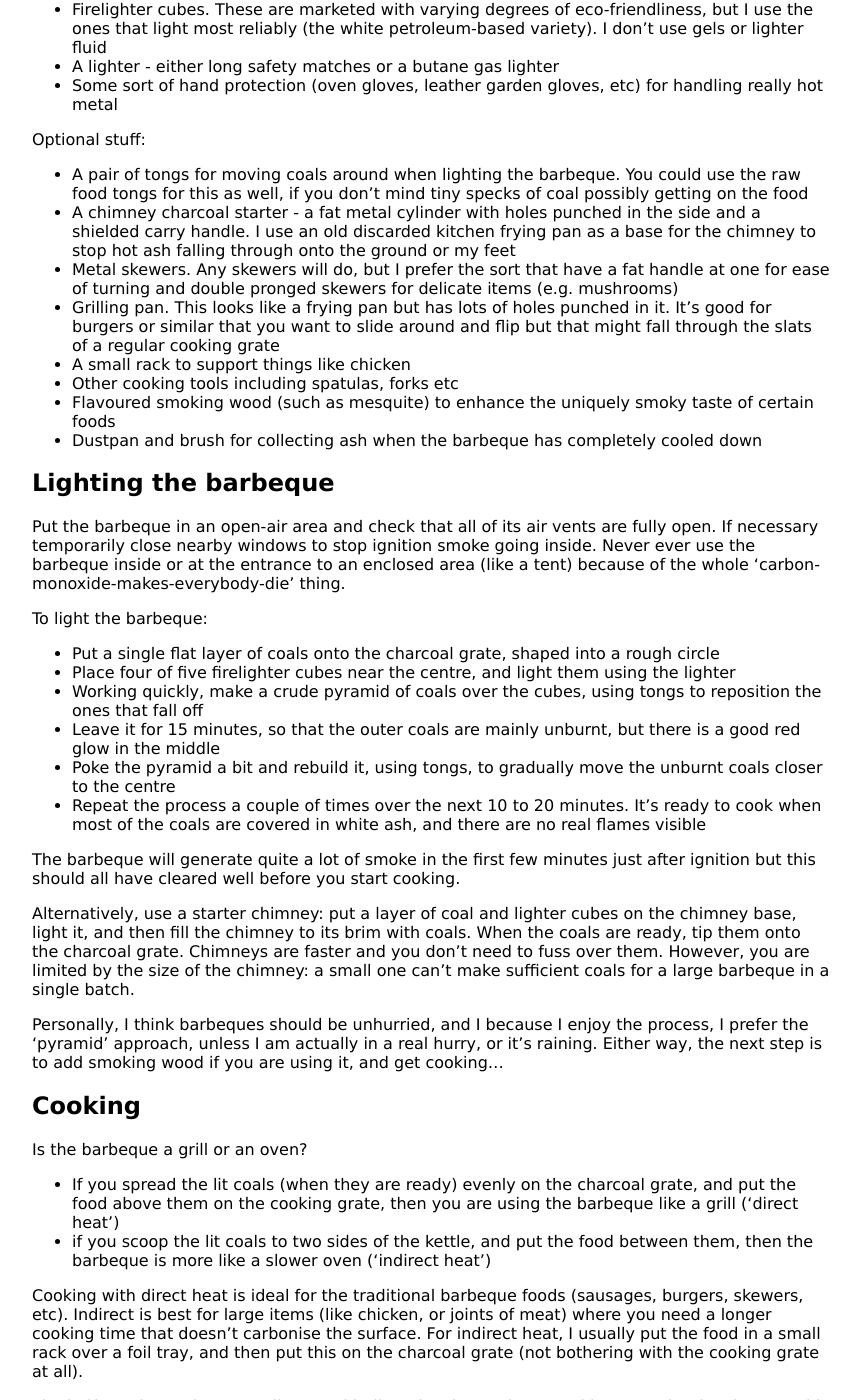
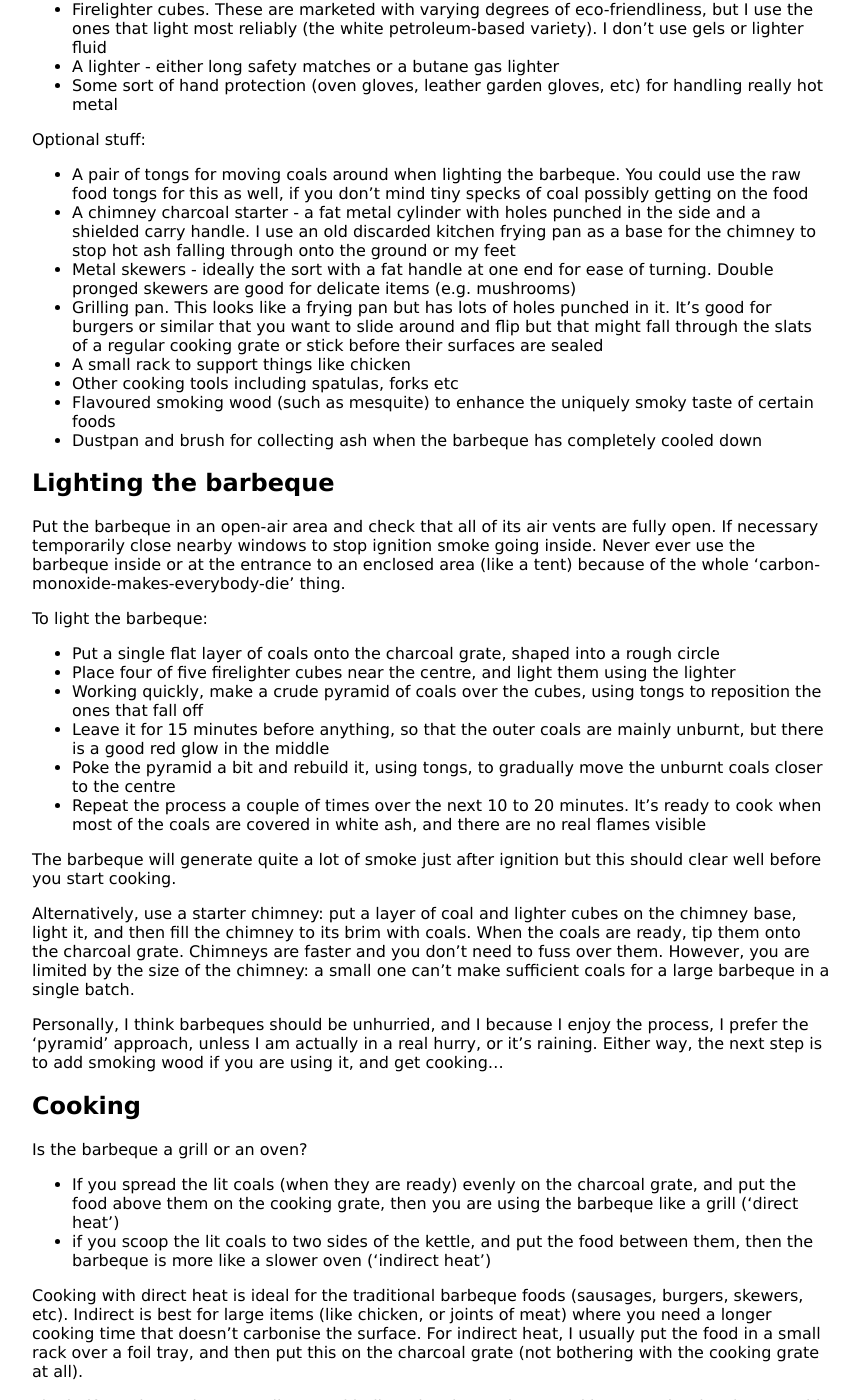
Before and after one commit to KineticLensman/KineticLensman.github.io, a Jekyll site: the page built from _posts/2018-08-12-barbecue-part1.md, in a window 1280 px wide and 1400 px high, scrolled down 586 px. Shown: the whole window, without its empty margins (208-1068 px from the left). Built offline with Jekyll 4.4.1, drawn with Linux system fonts in a browser that asks for light colours; some of the changed text lies outside the part shown.

Commit message:
reduced verbosity

```diff
--- a/_posts/2018-08-12-barbecue-part1.md
+++ b/_posts/2018-08-12-barbecue-part1.md
@@ -21,8 +21,8 @@ First, the essential equipment:
 Optional stuff:
 * A pair of tongs for moving coals around when lighting the barbeque. You could use the raw food tongs for this as well, if you don't mind tiny specks of coal possibly getting on the food
 * A chimney charcoal starter - a fat metal cylinder with holes punched in the side and a shielded carry handle. I use an old discarded kitchen frying pan as a base for the chimney to stop hot ash falling through onto the ground or my feet
-* Metal skewers. Any skewers will do, but I prefer the sort that have a fat handle at one for ease of turning and double pronged skewers for delicate items (e.g. mushrooms)
-* Grilling pan. This looks like a frying pan but has lots of holes punched in it. It's good for burgers or similar that you want to slide around and flip but that might fall through the slats of a regular cooking grate
+* Metal skewers - ideally the sort with a fat handle at one end for ease of turning. Double pronged skewers are good for delicate items (e.g. mushrooms)
+* Grilling pan. This looks like a frying pan but has lots of holes punched in it. It's good for burgers or similar that you want to slide around and flip but that might fall through the slats of a regular cooking grate or stick before their surfaces are sealed
 * A small rack to support things like chicken
 * Other cooking tools including spatulas, forks etc
 * Flavoured smoking wood (such as mesquite) to enhance the uniquely smoky taste of certain foods
@@ -36,11 +36,11 @@ To light the barbeque:
 * Put a single flat layer of coals onto the charcoal grate, shaped into a rough circle
 * Place four of five firelighter cubes near the centre, and light them using the lighter
 * Working quickly, make a crude pyramid of coals over the cubes, using tongs to reposition the ones that fall off
-* Leave it for 15 minutes, so that the outer coals are mainly unburnt, but there is a good red glow in the middle
+* Leave it for 15 minutes before anything, so that the outer coals are mainly unburnt, but there is a good red glow in the middle
 * Poke the pyramid a bit and rebuild it, using tongs, to gradually move the unburnt coals closer to the centre
 * Repeat the process a couple of times over the next 10 to 20 minutes. It's ready to cook when most of the coals are covered in white ash, and there are no real flames visible
 
-The barbeque will generate quite a lot of smoke in the first few minutes just after ignition but this should all have cleared well before you start cooking.
+The barbeque will generate quite a lot of smoke just after ignition but this should clear well before you start cooking.
 
 Alternatively, use a starter chimney: put a layer of coal and lighter cubes on the chimney base, light it, and then fill the chimney to its brim with coals. When the coals are ready, tip them onto the charcoal grate. Chimneys are faster and you don't need to fuss over them. However, you are limited by the size of the chimney: a small one can't make sufficient coals for a large barbeque in a single batch.
 
```
Also changed, not shown: other parts of _posts/2018-08-12-barbecue-part1.md (+3 -3 lines).
